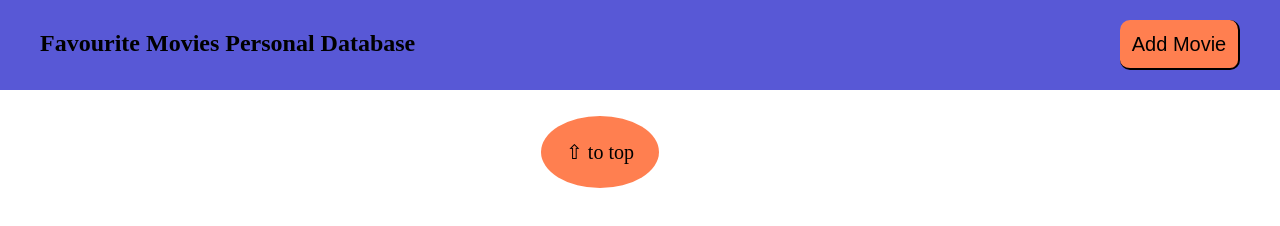
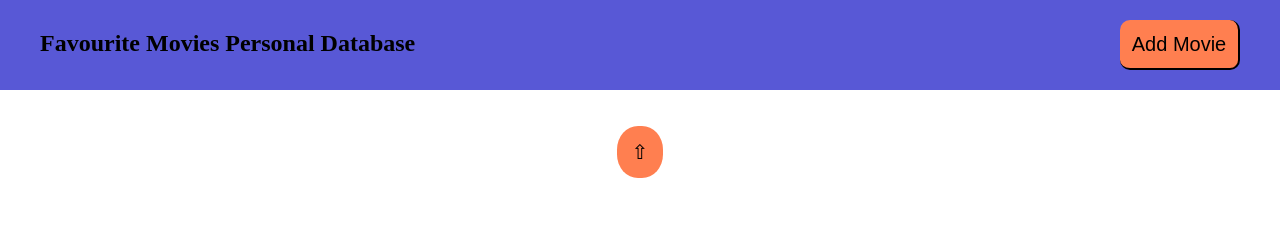
Before and after one commit to Tauqeer-Ahmed-99/JS-Fav-Movie-Database, a plain HTML site: page index.html in a window 1280 px wide. Drawn offline with Linux system fonts and the light colour scheme.

Commit message:
footer completed with glitches solved

```diff
--- a/index.html
+++ b/index.html
@@ -22,7 +22,7 @@
     </div>
 
     <div class="footer">
-      <a href="#top"> &#x21e7 to top</a>
+      <a href="#top"> &#x21e7</a>
     </div>
   </body>
 </html>
--- a/style.css
+++ b/style.css
@@ -51,6 +51,7 @@
 
 .footer {
   max-width: 1200px;
+  margin: auto;
   padding: 50px;
   text-align: center;
 }
@@ -59,8 +60,8 @@
   text-decoration: none;
   font-size: 20px;
   color: #000;
-  padding: 25px;
-  border-radius: 50%;
+  padding: 15px;
+  border-radius: 45%;
   background-color: coral;
 }
 
```
